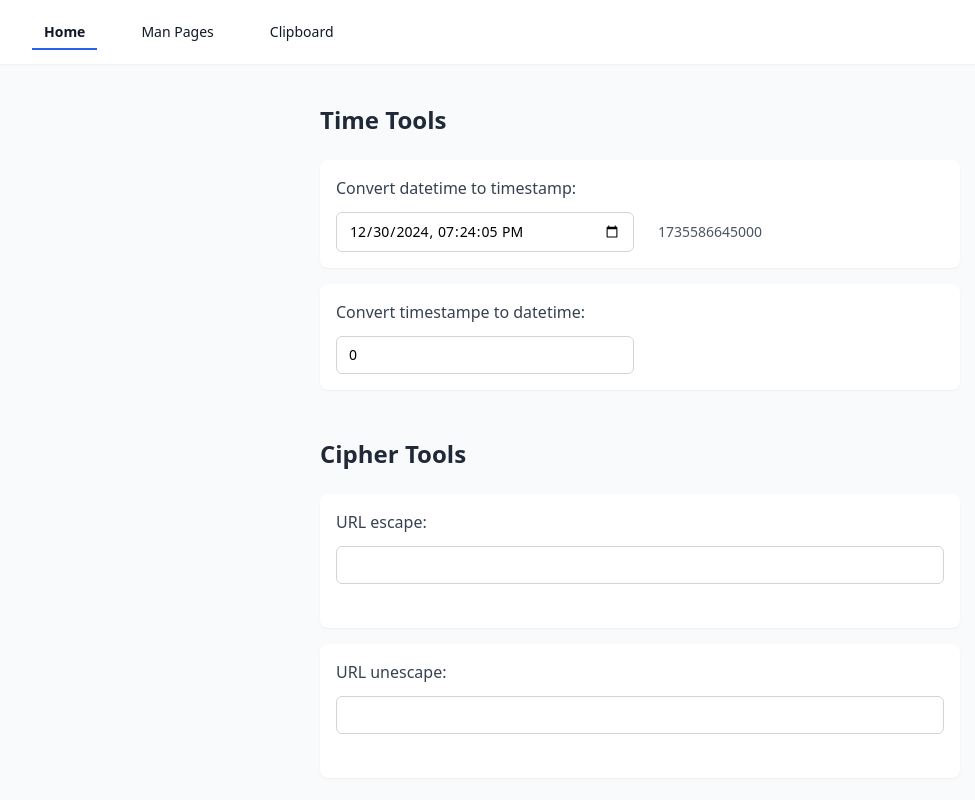
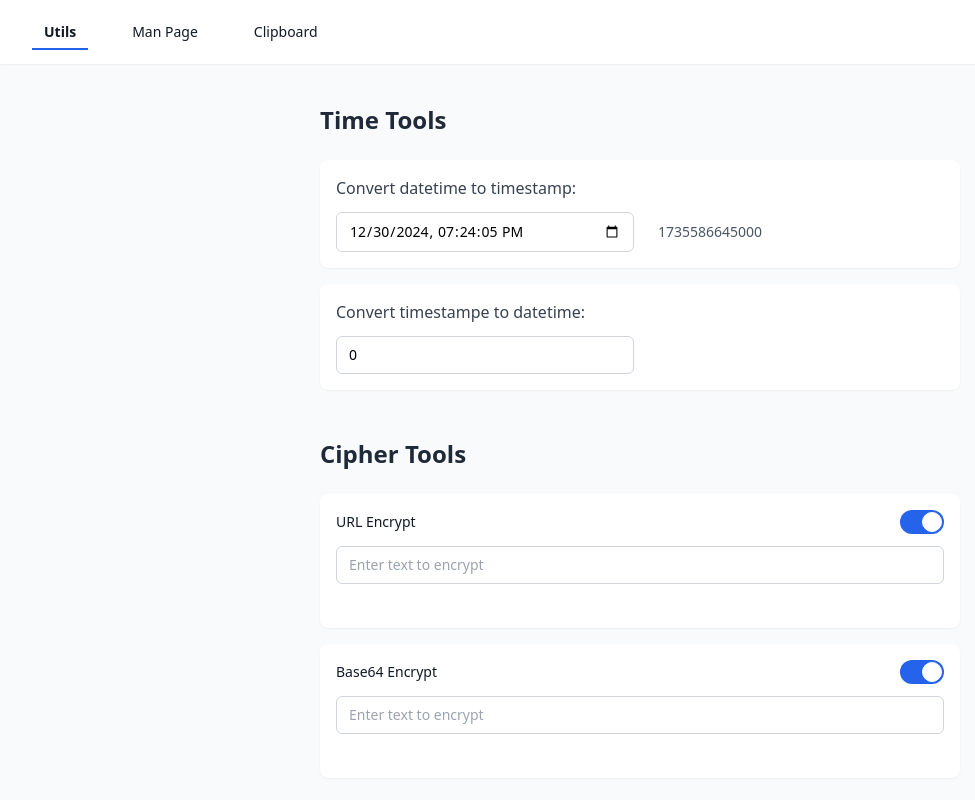
Before and after one commit to baalismlin/MyDevTools, a Vue app: page / in a window 1280 px wide. Shown: the top 800 px of the page, without its empty margins (0-975 px from the left). Built offline with nearby package versions, Linux system fonts and the light colour scheme.

Commit message:
Add Base64 encrypt and decrypt

```diff
--- /dev/null
+++ b/src/components/CipherTools/Base64Cipher.vue
@@ -0,0 +1,11 @@
+<script setup lang="ts">
+  import type { DecryptFunction, EncryptFunction } from '@/types'
+  import CommonCipher from './CommonCipher.vue'
+
+  const encrypt: EncryptFunction = (data: string) => btoa(data)
+  const decrypt: DecryptFunction = (data: string) => atob(data)
+</script>
+
+<template>
+  <CommonCipher schema="Base64" :encrypt="encrypt" :decrypt="decrypt" />
+</template>
--- /dev/null
+++ b/src/components/CipherTools/CommonCipher.vue
@@ -0,0 +1,52 @@
+<script setup lang="ts">
+  import { computed, ref } from 'vue'
+  import CopyableResult from '../CopyableResult.vue'
+  import type { DecryptFunction, EncryptFunction } from '@/types'
+
+  const props = defineProps<{
+    schema: string
+    encrypt: EncryptFunction
+    decrypt: DecryptFunction
+  }>()
+  const isEncrypt = ref(true)
+  const inputText = ref('')
+
+  const result = computed(() => {
+    let result = ''
+    const text = inputText.value
+    if (text) {
+      if (isEncrypt.value) {
+        result = props.encrypt(text)
+      } else {
+        result = props.decrypt(text)
+      }
+    }
+    return result
+  })
+</script>
+
+<template>
+  <div class="flex flex-col space-y-3">
+    <div class="flex items-center justify-between">
+      <span class="text-sm font-medium text-gray-900">
+        {{ schema }} {{ isEncrypt ? 'Encrypt' : 'Decrypt' }}
+      </span>
+      <label class="relative inline-flex items-center cursor-pointer">
+        <input type="checkbox" v-model="isEncrypt" class="sr-only peer" />
+        <div
+          class="w-11 h-6 bg-gray-200 rounded-full peer peer-focus:ring-4 peer-focus:ring-blue-300 peer-checked:after:translate-x-full peer-checked:after:border-white after:content-[''] after:absolute after:top-[2px] after:left-[2px] after:bg-white after:border-gray-300 after:border after:rounded-full after:h-5 after:w-5 after:transition-all peer-checked:bg-blue-600"
+        ></div>
+      </label>
+    </div>
+
+    <input
+      type="text"
+      :placeholder="
+        isEncrypt ? 'Enter text to encrypt' : 'Enter text to decrypt'
+      "
+      v-model="inputText"
+      class="w-full px-3 py-2 border border-gray-300 rounded-md focus:outline-none focus:ring-2 focus:ring-blue-500 focus:border-transparent text-sm"
+    />
+    <CopyableResult :result="result" />
+  </div>
+</template>
--- /dev/null
+++ b/src/components/CipherTools/URLCipher.vue
@@ -0,0 +1,11 @@
+<script setup lang="ts">
+  import type { DecryptFunction, EncryptFunction } from '@/types'
+  import CommonCipher from './CommonCipher.vue'
+
+  const encrypt: EncryptFunction = (data: string) => encodeURIComponent(data)
+  const decrypt: DecryptFunction = (data: string) => encodeURIComponent(data)
+</script>
+
+<template>
+  <CommonCipher schema="URL" :encrypt="encrypt" :decrypt="decrypt" />
+</template>
--- a/src/components/CipherTools/UrlEscape.vue
+++ /dev/null
@@ -1,38 +0,0 @@
-<script setup lang="ts">
-  import { computed, ref } from 'vue'
-  import CopyableResult from '../CopyableResult.vue'
-
-  const decodedUrlRef = ref('')
-
-  const encodedResult = computed(() => {
-    let result = ''
-    const decoded = decodedUrlRef.value.trim()
-    if (decoded === '') {
-      return result
-    }
-
-    try {
-      if (decoded) {
-        // Encode URL
-        result = encodeURIComponent(decoded)
-      }
-    } catch (error) {
-      console.error(error)
-      result = 'Encode Failed'
-    }
-
-    return result
-  })
-</script>
-
-<template>
-  <div class="flex flex-col space-y-3">
-    <label class="text-gray-700 font-medium"> URL escape: </label>
-    <input
-      type="text"
-      v-model="decodedUrlRef"
-      class="w-full px-3 py-2 border border-gray-300 rounded-md focus:outline-none focus:ring-2 focus:ring-blue-500 focus:border-transparent text-sm"
-    />
-    <CopyableResult :result="encodedResult" />
-  </div>
-</template>
--- a/src/components/CipherTools/UrlUnescape.vue
+++ /dev/null
@@ -1,37 +0,0 @@
-<script setup lang="ts">
-  import { computed, ref } from 'vue'
-  import CopyableResult from '../CopyableResult.vue'
-
-  const encodedUrlRef = ref('')
-
-  const decodedResult = computed(() => {
-    let result = ''
-    const encoded = encodedUrlRef.value.trim()
-    if (encoded === '') {
-      return result
-    }
-
-    try {
-      if (encoded) {
-        // Decode URL
-        result = decodeURIComponent(encoded)
-      }
-    } catch (error) {
-      console.error(error)
-      result = 'Decode Failed'
-    }
-    return result
-  })
-</script>
-
-<template>
-  <div class="flex flex-col space-y-3">
-    <label class="text-gray-700 font-medium"> URL unescape: </label>
-    <input
-      type="text"
-      v-model="encodedUrlRef"
-      class="w-full px-3 py-2 border border-gray-300 rounded-md focus:outline-none focus:ring-2 focus:ring-blue-500 focus:border-transparent text-sm"
-    />
-    <CopyableResult :result="decodedResult" />
-  </div>
-</template>
--- a/src/router/index.ts
+++ b/src/router/index.ts
@@ -1,12 +1,12 @@
 import { createRouter, createWebHistory } from 'vue-router'
-import HomeView from '@/views/HomeView.vue'
+import HomeView from '@/views/UtilView.vue'
 import ManPageView from '@/views/ManPageView.vue'
 import ClipboardView from '@/views/ClipboardView.vue'
 const router = createRouter({
   history: createWebHistory(import.meta.env.BASE_URL),
   routes: [
-    { path: '/', name: 'Home', component: HomeView },
-    { path: '/manpages', name: 'Man Pages', component: ManPageView },
+    { path: '/', name: 'Utils', component: HomeView },
+    { path: '/manpage', name: 'Man Page', component: ManPageView },
     { path: '/clipboard', name: 'Clipboard', component: ClipboardView },
   ],
 })
--- /dev/null
+++ b/src/types/index.d.ts
@@ -0,0 +1,2 @@
+export type EncryptFunction = (data: string) => string
+export type DecryptFunction = EncryptFunction
--- a/src/views/ManPageView.vue
+++ b/src/views/ManPageView.vue
@@ -1,9 +1,9 @@
 <script setup lang="ts">
-  import ManPages from '@/components/CommandTools/ManPages.vue'
+  import TLDRSearch from '@/components/CommandTools/TLDRSearch.vue'
 </script>
 
 <template>
   <main>
-    <ManPages />
+    <TLDRSearch />
   </main>
 </template>
--- a/src/views/HomeView.vue
+++ b/src/views/UtilView.vue
@@ -1,8 +1,8 @@
 <script setup lang="ts">
   import DevTool from '@/components/DevTool.vue'
 
-  import UrlEscape from '@/components/CipherTools/UrlEscape.vue'
-  import UrlUnescape from '@/components/CipherTools/UrlUnescape.vue'
+  import URLCipher from '@/components/CipherTools/URLCipher.vue'
+  import Base64Encrypt from '@/components/CipherTools/Base64Cipher.vue'
 
   import TimestampToDatetime from '@/components/TimestampTools/TimestampToDatetime.vue'
   import DatetimeToTimestamp from '@/components/TimestampTools/DatetimeToTimestamp.vue'
@@ -16,7 +16,7 @@
     },
     {
       title: 'Cipher Tools',
-      tools: [UrlEscape, UrlUnescape],
+      tools: [URLCipher, Base64Encrypt],
     },
     {
       title: 'Random tools',
```
Also changed, not shown: src/components/CommandTools/TLDRSearch.vue (renamed from src/components/CommandTools/ManPages.vue).
